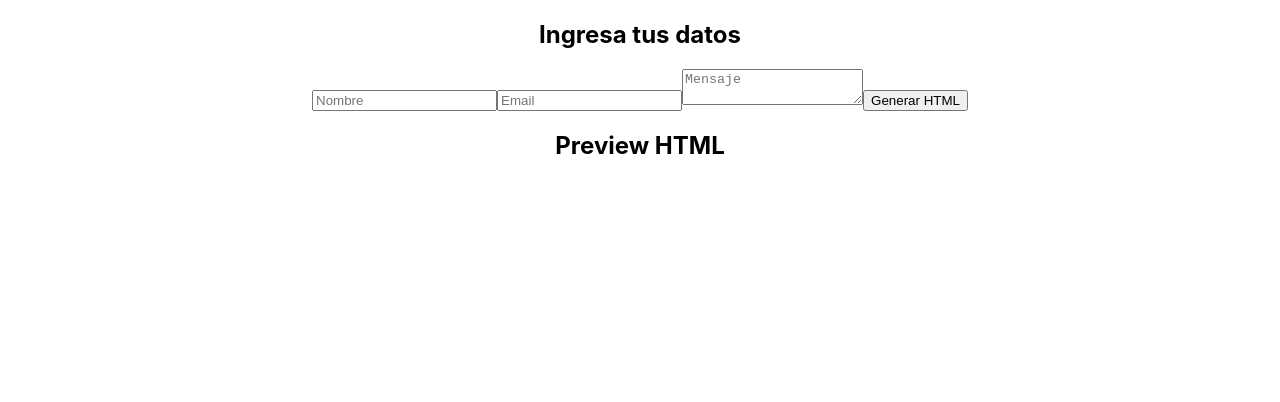
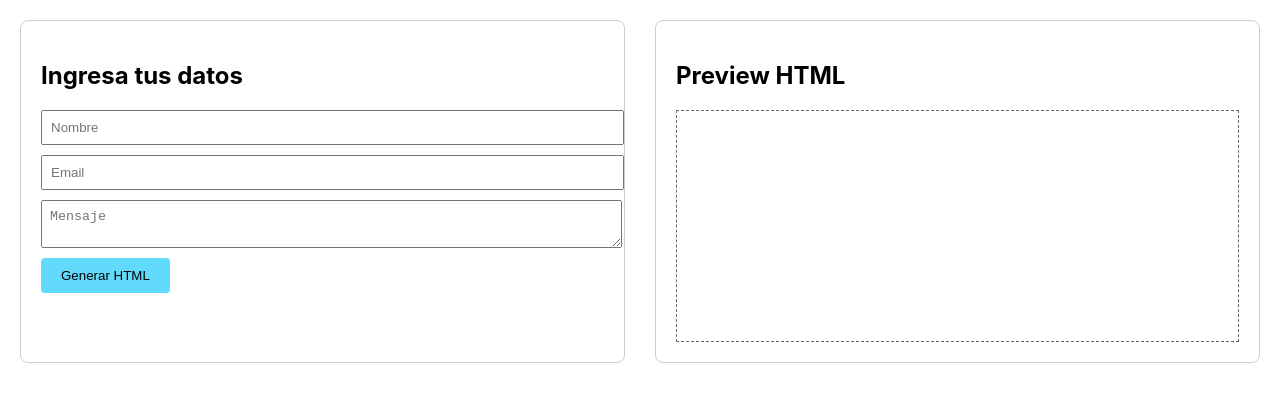
Before and after one commit to hectorflores28/reactjs-html-injector, a React (Create React App) app: page / in a window 1280 px wide. Shown: the top 402 px of the page. Built offline with nearby package versions, Linux system fonts and the light colour scheme.

Commit message:
App Styles

```diff
--- a/src/App.css
+++ b/src/App.css
@@ -1,38 +1,34 @@
 .App {
-  text-align: center;
+  display: flex;
+  padding: 20px;
+  gap: 30px;
 }
 
-.App-logo {
-  height: 40vmin;
-  pointer-events: none;
+.input-container, .preview-container {
+  flex: 1;
+  padding: 20px;
+  border: 1px solid #ccc;
+  border-radius: 8px;
 }
 
-@media (prefers-reduced-motion: no-preference) {
-  .App-logo {
-    animation: App-logo-spin infinite 20s linear;
-  }
+input, textarea {
+  display: block;
+  width: 100%;
+  margin: 10px 0;
+  padding: 8px;
 }
 
-.App-header {
-  background-color: #282c34;
-  min-height: 100vh;
-  display: flex;
-  flex-direction: column;
-  align-items: center;
-  justify-content: center;
-  font-size: calc(10px + 2vmin);
-  color: white;
+button {
+  background: #61dafb;
+  border: none;
+  padding: 10px 20px;
+  border-radius: 4px;
+  cursor: pointer;
 }
 
-.App-link {
-  color: #61dafb;
+.html-output {
+  margin-top: 20px;
+  padding: 15px;
+  border: 1px dashed #666;
+  min-height: 200px;
 }
-
-@keyframes App-logo-spin {
-  from {
-    transform: rotate(0deg);
-  }
-  to {
-    transform: rotate(360deg);
-  }
-}
```
